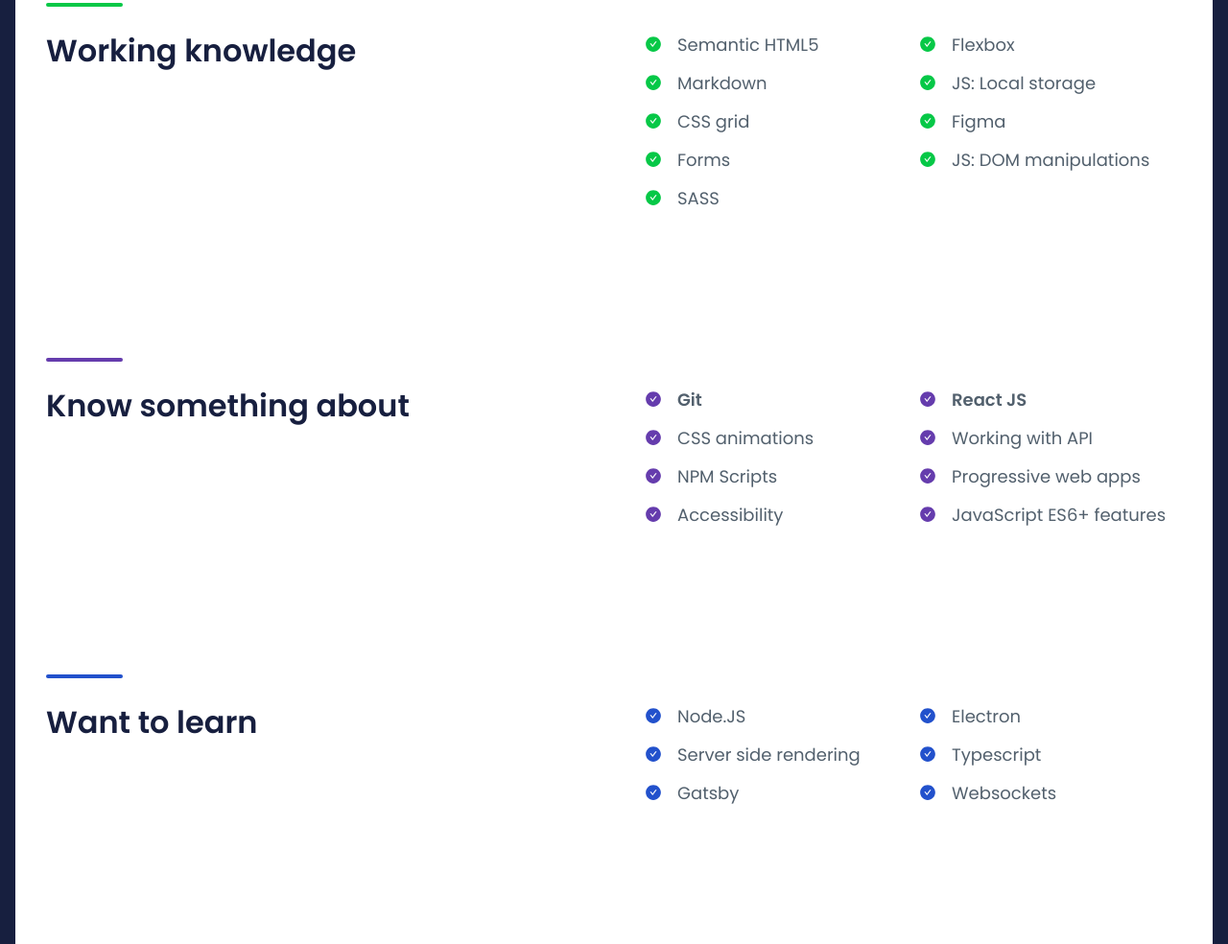
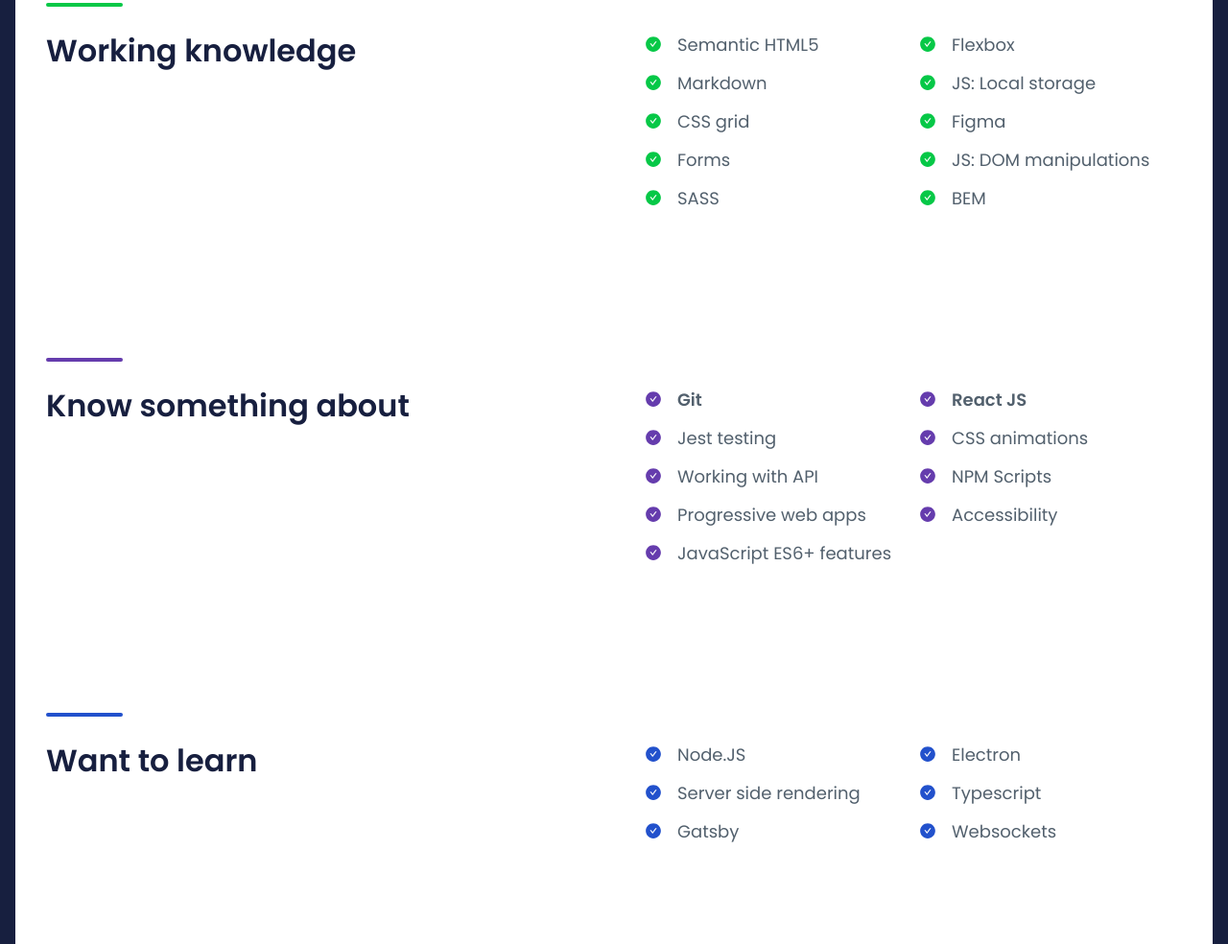
Before and after one commit to mrozrafal/mrozrafal.github.io, a website: page src/content/index.html in a window 1280 px wide. Shown: the part 963-1947 px from the top of the page at 96% size. Drawn offline with nearby package versions, Linux system fonts and the light colour scheme; files that its build step writes are made by us from their sources; no server answers; files whose address does not match are found by name.

Commit message:
feat: skills list update

```diff
--- a/src/content/index.html
+++ b/src/content/index.html
@@ -57,6 +57,7 @@
           <li class="working-konwledge__list--element">Forms</li>
           <li class="working-konwledge__list--element">JS: DOM manipulations</li>
           <li class="working-konwledge__list--element">SASS</li>
+          <li class="working-konwledge__list--element">BEM</li>
         </ul>
       </section>
       <section class="know-something">
@@ -64,6 +65,7 @@
         <ul class="know-something__list">
           <li class="know-something__list--element"><b>Git</b></li>
           <li class="know-something__list--element"><b>React JS</b></li>
+          <li class="know-something__list--element">Jest testing</li>
           <li class="know-something__list--element">CSS animations</li>
           <li class="know-something__list--element">Working with API</li>
           <li class="know-something__list--element">NPM Scripts</li>
```
